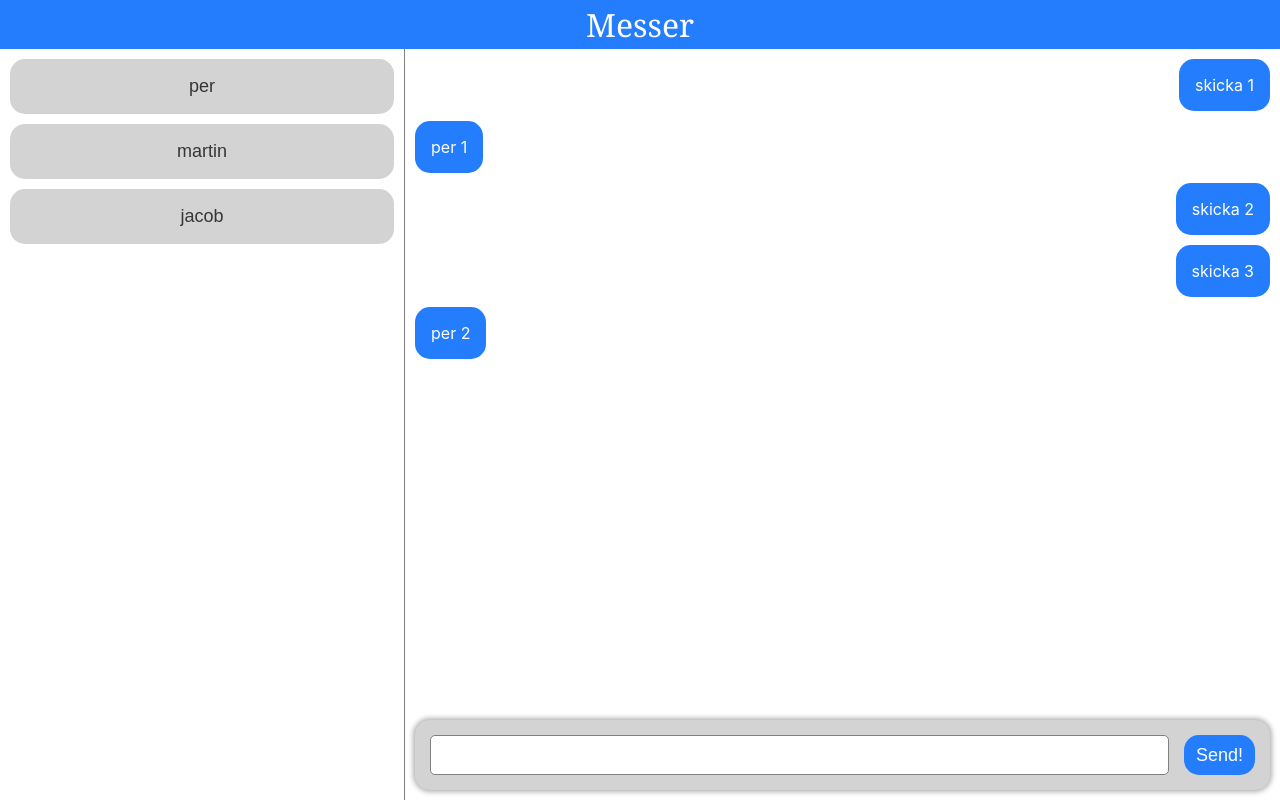
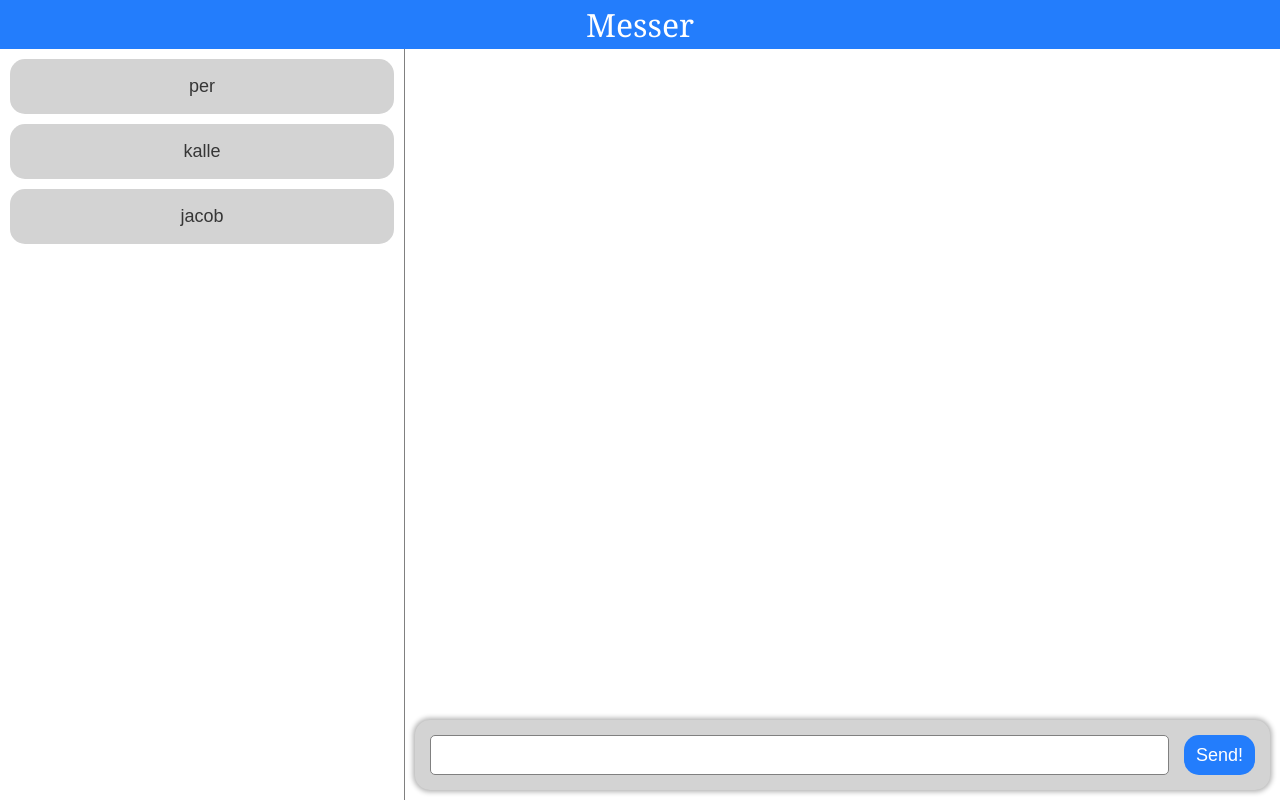
Before and after one commit to Skogis02/messer-frontend, a React (Create React App) app: page / in a window 1280 px wide. Built offline with nearby package versions, Linux system fonts and the light colour scheme.

Commit message:
Implemented friends context.

```diff
--- a/src/components/Chat.tsx
+++ b/src/components/Chat.tsx
@@ -1,51 +1,29 @@
 import React from 'react'
-import { Message, } from './Message'
+import { Message } from './Message'
 import { ChatInputField } from './ChatInputField'
+import { useFriendContext, messageProps } from '../contexts/FriendContex'
 import './styles/Chat.css'
 
-export interface messageProps {
-    fromUser: string,
-    content: string,
-    createdAt: number,
+interface createMessageProps {
+    sent: boolean,
+    message: messageProps
 }
 
-export interface chatProps {
-    friend: string
+const CreateMessage = ({sent, message}: createMessageProps): JSX.Element => {
+    return (
+        <div className={sent ? 'sent-div': 'received-div'}>
+            <Message message={message}/>
+        </div>
+    )
+}
+
+interface renderMessagesProps {
+    selectedFriend: string,
     sentMessages: messageProps[],
     receivedMessages: messageProps[],
 }
 
-
-
-
-export const Chat: React.FC<chatProps> = ({friend, sentMessages, receivedMessages}: chatProps) => {
-
-    interface createMessageProps {
-        sent: boolean;
-        content: string
-    }
-
-    const CreateMessage = ({sent, content}: createMessageProps): JSX.Element => {
-        if (sent) {
-            return (
-                <div className='sent-div'>
-                    <Message>
-                        {content}
-                    </Message>
-                </div>
-            )
-        } else {
-            return (
-                <div className='received-div'>
-                    <Message>
-                        {content}
-                    </Message>
-                </div>
-            )
-        }
-    }
-
-    const RenderMessages = () => {
+const RenderMessages = ({selectedFriend, sentMessages, receivedMessages}: renderMessagesProps): JSX.Element[] => {
     const messageArr: JSX.Element[] = []
     let r: number = 0
     for (const sent of sentMessages) {
@@ -53,22 +31,23 @@ export const Chat: React.FC<chatProps> = ({friend, sentMessages, receivedMessage
             r < receivedMessages.length &&
             sent.createdAt > receivedMessages[r].createdAt
         ) {
-                if (receivedMessages[r].fromUser === friend) {
+            if (receivedMessages[r].fromUser === selectedFriend) {
                 messageArr.push(
-                        CreateMessage({sent: false, content: receivedMessages[r].content})
+                    CreateMessage({sent: false, message: receivedMessages[r]})
                 )
             }
             r++
         }
+        if (sent.toUser === selectedFriend) {
             messageArr.push(
-                CreateMessage({sent: true, content: sent.content})
+                CreateMessage({sent: true, message: sent})
             )
-
+        }
     }
     while (r < receivedMessages.length) {
-            if (receivedMessages[r].fromUser === friend) {
+        if (receivedMessages[r].fromUser === selectedFriend) {
             messageArr.push(
-                    CreateMessage({sent: false, content: receivedMessages[r].content})
+                CreateMessage({sent: false, message: receivedMessages[r]})
             )
         }
         r++
@@ -76,13 +55,20 @@ export const Chat: React.FC<chatProps> = ({friend, sentMessages, receivedMessage
     return messageArr
 }
 
+export const Chat: React.FC = () => {
+
+    const friendContext = useFriendContext()
 
     return (
     <div className='chat'>
         <div
         className='messages'
         >
-            {RenderMessages()}
+            {RenderMessages({
+                selectedFriend: friendContext.selectedFriend,
+                sentMessages: friendContext.sentMessages,
+                receivedMessages: friendContext.receivedMessages
+            })}
         </div>
         <ChatInputField/>
     </div>
--- a/src/components/Friend.tsx
+++ b/src/components/Friend.tsx
@@ -1,20 +1,20 @@
 import React from 'react'
 import './styles/Friend.css'
+import { useFriendContext } from '../contexts/FriendContex'
 
 interface friendProps {
     friendUsername: string;
-    isSelected: boolean;
-    setSelectedFriend: React.Dispatch<React.SetStateAction<string>>
 }
 
-export const Friend = ({friendUsername, isSelected, setSelectedFriend}: friendProps) => {
+export const Friend = ({friendUsername}: friendProps) => {
 
+    const friendContext = useFriendContext()
 
     return (
         <button
-        className={isSelected ? 'friend-selected' : 'friend'}
+        className={friendUsername === friendContext.selectedFriend ? 'friend-selected' : 'friend'}
         onClick={
-            () => setSelectedFriend(friendUsername)
+            () => friendContext.setSelectedFriend(friendUsername)
         }
         >
             {friendUsername}
--- a/src/components/FriendList.tsx
+++ b/src/components/FriendList.tsx
@@ -3,31 +3,37 @@ import './styles/FriendList.css'
 import { Friend } from './Friend'
 import { useFriendContext } from '../contexts/FriendContex'
 
-interface friendListProps {
+const friends = ['per', 'kalle', 'jacob']
+
+interface renderFriendsProps {
   friends: string[],
   selectedFriend: string,
-  setSelectedFriend: React.Dispatch<React.SetStateAction<string>>
 }
 
-export const FriendList: React.FC<friendListProps> = ({friends, selectedFriend, setSelectedFriend}: friendListProps) => {
-
-  const RenderFriends = (): JSX.Element[] => {
+const RenderFriends = ({friends, selectedFriend}: renderFriendsProps): JSX.Element[] => {
   const friendsArr = []
   for (const friend of friends) {
     friendsArr.push(
       <Friend
         friendUsername={friend}
-          isSelected={friend === selectedFriend}
-          setSelectedFriend={setSelectedFriend}
       />
     )
   }
   return(friendsArr)
 }
 
+export const FriendList: React.FC = () => {
+
+  const friendContext = useFriendContext()
+
+  friendContext.setFriends(friends)
+
   return (
     <div className='friend-list'>
-      {RenderFriends()}
+      {RenderFriends({
+        friends: friendContext.friends,
+        selectedFriend: friendContext.selectedFriend,
+      })}
     </div>
   )
 }
--- a/src/components/Message.tsx
+++ b/src/components/Message.tsx
@@ -1,13 +1,17 @@
-import React, { PropsWithChildren } from 'react'
+import React from 'react'
 import './styles/Message.css'
+import { messageProps } from '../contexts/FriendContex'
 
-export interface messageComponentProps extends PropsWithChildren {}
+interface props {
+  message: messageProps
+}
 
-export const Message: React.FC<messageComponentProps> = ({children}: messageComponentProps) => {
+export const Message: React.FC<props> = ({message}: props) => {
 
   return (
+
     <div className='message'>
-        {children}
+        {message.content}
     </div>
   )
 }
--- a/src/contexts/FriendContex.tsx
+++ b/src/contexts/FriendContex.tsx
@@ -1,6 +1,6 @@
 import React, {PropsWithChildren, createContext, useContext, useState} from 'react'
 
-interface messageProps {
+export interface messageProps {
     fromUser: string,
     toUser: string,
     createdAt: number,
--- a/src/pages/Home.tsx
+++ b/src/pages/Home.tsx
@@ -4,47 +4,7 @@ import { FriendProvider } from '../contexts/FriendContex';
 import { FriendList } from '../components/FriendList';
 import { Message } from '../components/Message'
 import './styles/Home.css'
-import { Chat, messageProps } from '../components/Chat'
-
-const sentMessages: messageProps[] = [
-    {
-        fromUser: 'kalle',
-        content: 'skicka 1',
-        createdAt: 1
-    },
-    {
-        fromUser: 'kalle',
-        content: 'skicka 2',
-        createdAt: 2
-    },
-    {
-        fromUser: 'kalle',
-        content: 'skicka 3',
-        createdAt: 3
-    }
-]
-
-const receivedMessages: messageProps[] = [
-    {
-        fromUser: 'per',
-        content: 'per 1',
-        createdAt: 1
-    },
-    {
-        fromUser: 'per',
-        content: 'per 2',
-        createdAt: 4
-    },
-    {
-        fromUser: 'martin',
-        content: 'tjenare',
-        createdAt: 3
-    }
-]
-
-const friends = ['per', 'martin', 'jacob']
-
-
+import { Chat } from '../components/Chat'
 
 const Home: React.FC = () => {
 
@@ -58,12 +18,8 @@ const Home: React.FC = () => {
     return (
         <div className='home-pg'>
             <FriendProvider>
-                <FriendList
-                friends={friends}
-                selectedFriend={selectedFriend}
-                setSelectedFriend={setSelectedFriend}
-                />
-                <Chat friend='per' sentMessages={sentMessages} receivedMessages={receivedMessages}/>
+                <FriendList/>
+                <Chat/>
             </FriendProvider>
         </div>
     )
```
Lines whose indentation alone changed are shown as unchanged.
